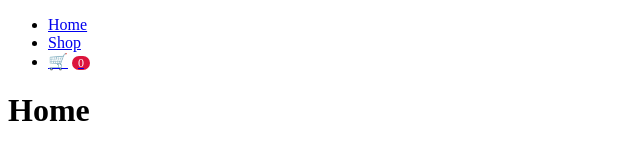
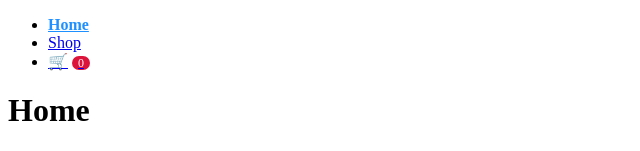
Before and after one commit to FishShalami/shopping-cart, a React (Vite) app: page / in a window 1280 px wide. Shown: the top 151 px of the page, without its empty margins (0-640 px from the left). Built offline with nearby package versions, Linux system fonts and the light colour scheme.

Commit message:
Styled active page in Navbar

```diff
--- a/src/components/Navbar/Navbar.jsx
+++ b/src/components/Navbar/Navbar.jsx
@@ -7,13 +7,24 @@ export default function Navbar({ cartCount }) {
     <nav>
       <ul>
         <li>
-          <NavLink to="/">Home</NavLink>
+          <NavLink
+            to="/"
+            end
+            className={({ isActive }) => (isActive ? styles.active : undefined)}
+          >
+            Home
+          </NavLink>
         </li>
         <li>
-          <NavLink to="/shop">Shop</NavLink>
+          <NavLink
+            to="/shop"
+            className={({ isActive }) => (isActive ? styles.active : undefined)}
+          >
+            Shop
+          </NavLink>
         </li>
         <li>
-          <NavLink to="/cart">
+          <NavLink to="/cart" aria-label="Go to cart">
             🛒
             <span className={styles.badge}>{cartCount}</span>
           </NavLink>
--- a/src/components/Navbar/Navbar.module.css
+++ b/src/components/Navbar/Navbar.module.css
@@ -6,3 +6,8 @@
   font-size: 0.75rem;
   margin-left: 4px;
 }
+
+.active {
+  font-weight: 700;
+  color: dodgerblue;
+}
```
